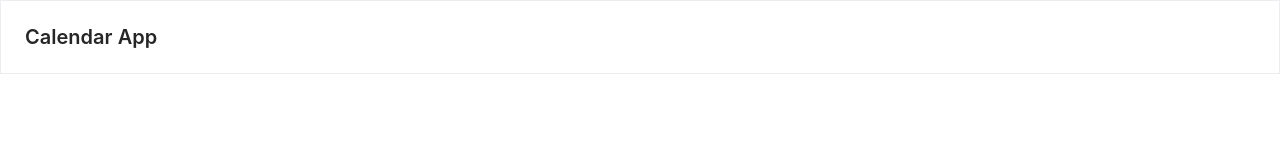
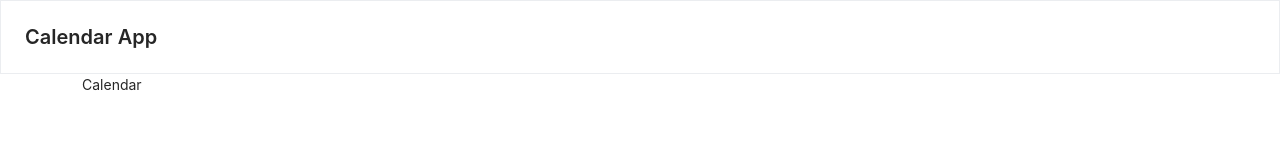
Before and after one commit to Edixon-vanVliet/Calendar, a React (Create React App) app: page / in a window 1280 px wide. Shown: the top 164 px of the page. Built offline with nearby package versions, Linux system fonts and the light colour scheme.

Commit message:
Add calendar

```diff
--- a/src/App.js
+++ b/src/App.js
@@ -1,4 +1,6 @@
 import { PageHeader } from "antd";
+import Calendar from "./components/calendar";
+import Container from "./components/container";
 
 function App() {
   return (
@@ -7,6 +9,9 @@ function App() {
         style={{ border: "1px solid rgb(235, 237, 240)" }}
         title={"Calendar App"}
       />
+      <Container>
+        <Calendar />
+      </Container>
     </div>
   );
 }
```
